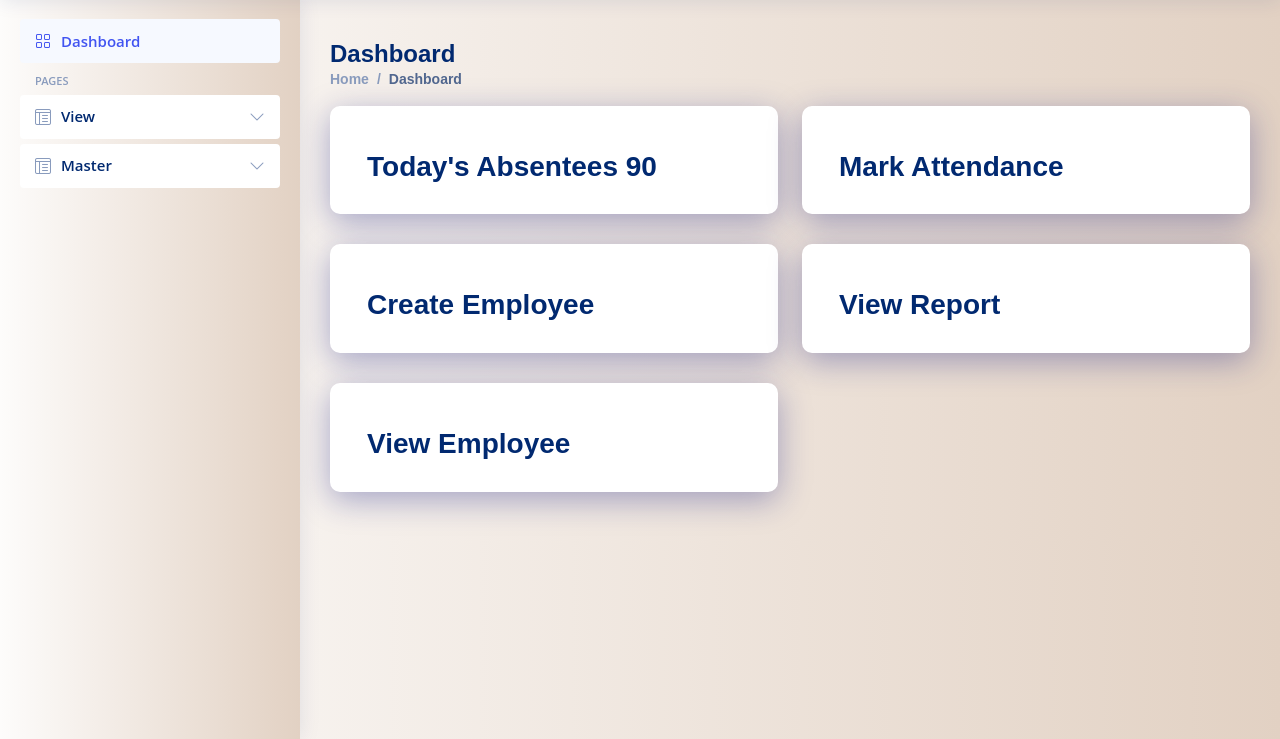
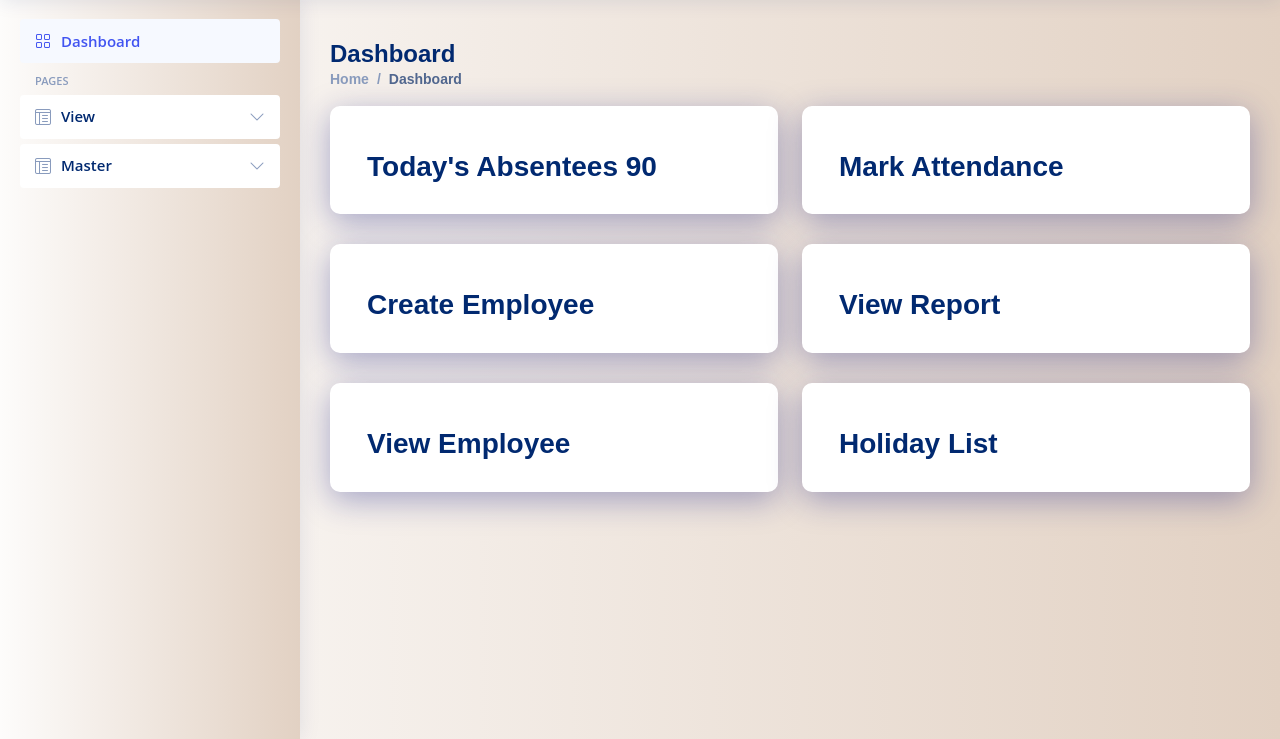
Before and after one commit to sarvesh0809/Attendance-Tracker, a Django app: page /dashboard/ in a window 1280 px wide. Shown: the part 61-800 px from the top of the page. Run offline with Django 3.2, Linux system fonts and the light colour scheme; some libraries are stand-ins or nearby versions.

Commit message:
holidaylists

```diff
--- a/attendanceApp/urls.py
+++ b/attendanceApp/urls.py
@@ -11,7 +11,10 @@ urlpatterns = [
     path('mark_attendance/',views.mark_attendance, name='mark_attendance'),
     path('save-leave/', views.save_leave, name='save_leave'),
     path('create_employee/', views.create_employee, name='create_employee'),
+    path('holiday_lists/', views.holiday_lists, name='holiday_lists'),
+     path('apple/', views.apples, name='apple'),
 ]
+
 if settings.DEBUG:
     urlpatterns += static(settings.MEDIA_URL,
                           document_root=settings.MEDIA_ROOT)
--- a/attendanceApp/views.py
+++ b/attendanceApp/views.py
@@ -4,7 +4,7 @@ from django.contrib.auth.decorators import login_required
 from django.contrib.auth.models import User
 from django.contrib.auth.views import LogoutView
 from django.utils import timezone
-from .models import Employee,LeaveType,Leave
+from .models import Employee, HolidayList,LeaveType,Leave,Apple
 from datetime import datetime, timedelta
 from .models import UserProfile, Department, Designation,UserType
 
@@ -24,7 +24,7 @@ def view_attendance(request):
     year_choices = range(2020, timezone.now().year + 1)
 
     leaves = Leave.objects.filter(date__year=selected_year, date__month=selected_month)
-
+    print(leaves)
     # Group leaves by user
     user_leaves = defaultdict(list)
     for leave in leaves:
@@ -134,3 +134,19 @@ def create_employee(request):
         departments = Department.objects.all()
         designations = Designation.objects.all()
         return render(request, 'main/create_employee.html', {'user_types': user_types, 'departments': departments, 'designations': designations})
+
+def holiday_lists(request):
+    lists = HolidayList.objects.all()
+    print(lists)
+    context={
+        'lists': lists
+    }
+    return render(request, 'main/holidays_lists.html', context)
+
+def apples(request):
+    lists = Apple.objects.all()
+    # print(lists)
+    context={
+        'lists': lists
+    }
+    return render(request, 'main/apple.html', context)
--- a/templates/main/dashboard.html
+++ b/templates/main/dashboard.html
@@ -54,7 +54,7 @@ Dashboard {% endblock %} {% block content %}
 
         <!-- Mark Attendance Card -->
         <div class="col-xxl-4 col-md-6">
-          <!-- <a href="{% url 'view_attendance'%}"> -->
+          <a href="{% url 'mark_attendance'%}">
             <div class="card info-card sales-card">
               <div class="card-body">
                 <h5 class="card-title"></h5>
@@ -71,7 +71,7 @@ Dashboard {% endblock %} {% block content %}
 
         <!-- Create Employee Card -->
         <div class="col-xxl-4 col-md-6">
-          <!-- <a href="{% url 'view_attendance'%}"> -->
+         <a href="{% url 'create_employee'%}">
             <div class="card info-card sales-card">
               <div class="card-body">
                 <h5 class="card-title"></h5>
@@ -88,7 +88,7 @@ Dashboard {% endblock %} {% block content %}
 
         <!-- View Report Card -->
         <div class="col-xxl-4 col-md-6">
-          <!-- <a href="{% url 'view_attendance'%}"> -->
+          <a href="{% url 'save_leave'%}">
             <div class="card info-card sales-card">
               <div class="card-body">
                 <h5 class="card-title"></h5>
@@ -105,7 +105,7 @@ Dashboard {% endblock %} {% block content %}
 
         <!-- View Employee Card -->
         <div class="col-xxl-4 col-md-6">
-          <!-- <a href="{% url 'view_attendance'%}"> -->
+          <a href="{% url 'view_attendance'%}">
             <div class="card info-card sales-card">
               <div class="card-body">
                 <h5 class="card-title"></h5>
@@ -119,6 +119,41 @@ Dashboard {% endblock %} {% block content %}
             </div>
           </a>
         </div>
+
+<!-- View Hoilday list Card -->
+<div class="col-xxl-4 col-md-6">
+  <a href="{% url 'holiday_lists'%}">
+    <div class="card info-card sales-card">
+      <div class="card-body">
+        <h5 class="card-title"></h5>
+        <div class="d-flex align-items-center">
+          <!-- Content for Today's Absentees Card -->
+        </div>
+        <div class="ps-3">
+          <h6>Holiday List</h6>
+        </div>
+      </div>
+    </div>
+  </a>
+</div>
+
+<!-- View Apple Card
+<div class="col-xxl-4 col-md-6">
+  <a href="{% url 'apple'%}">
+    <div class="card info-card sales-card">
+      <div class="card-body">
+        <h5 class="card-title"></h5>
+        <div class="d-flex align-items-center">
+
+        </div>
+        <div class="ps-3">
+          <h6>Apple</h6>
+        </div>
+      </div>
+    </div>
+  </a>
+</div> -->
+
       </div>
     </div>
   </div>
```
Also changed, not shown: attendanceApp/models.py (+7 -0 lines), templates/main/holidays_lists.html (added, +25 -0 lines), db.sqlite3.
